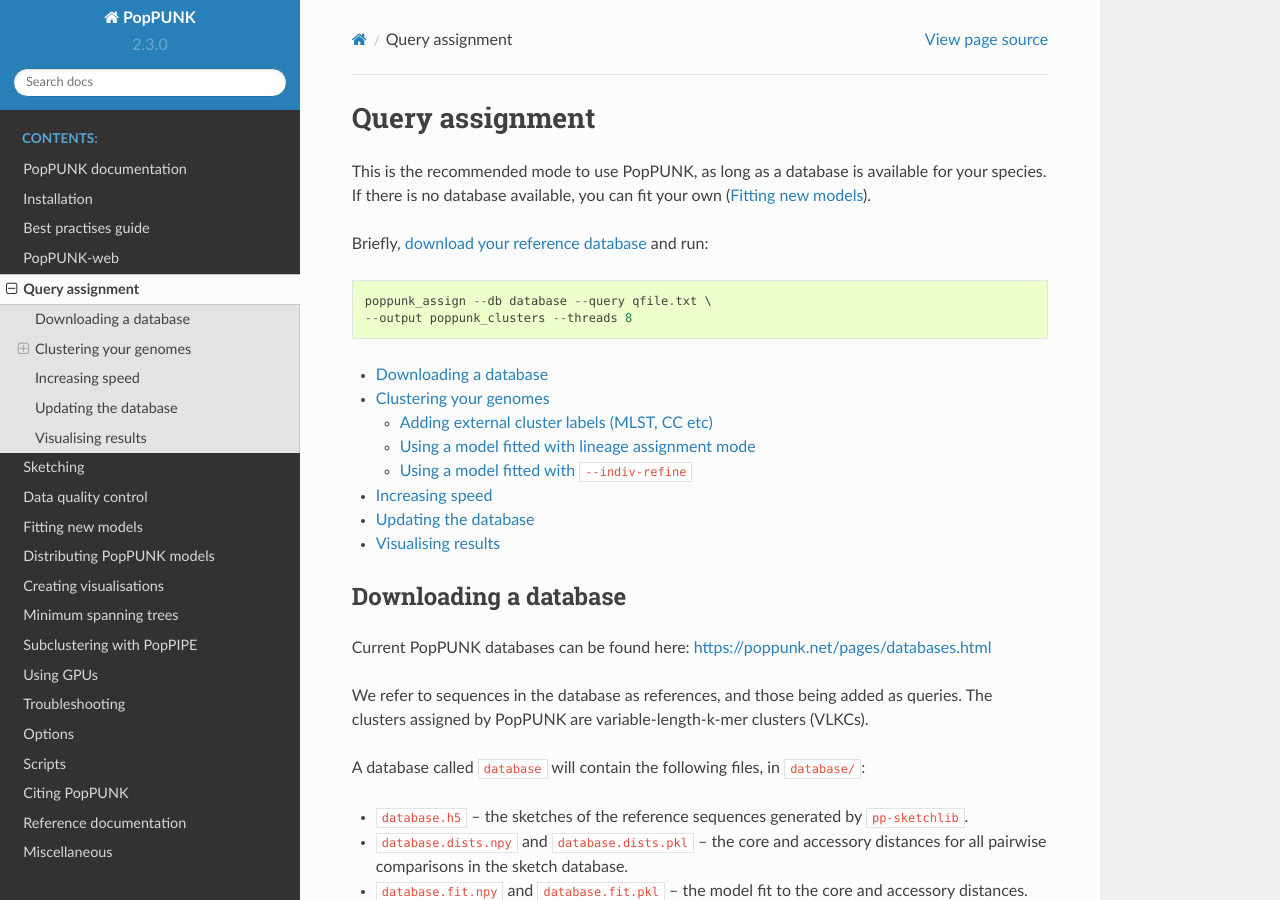
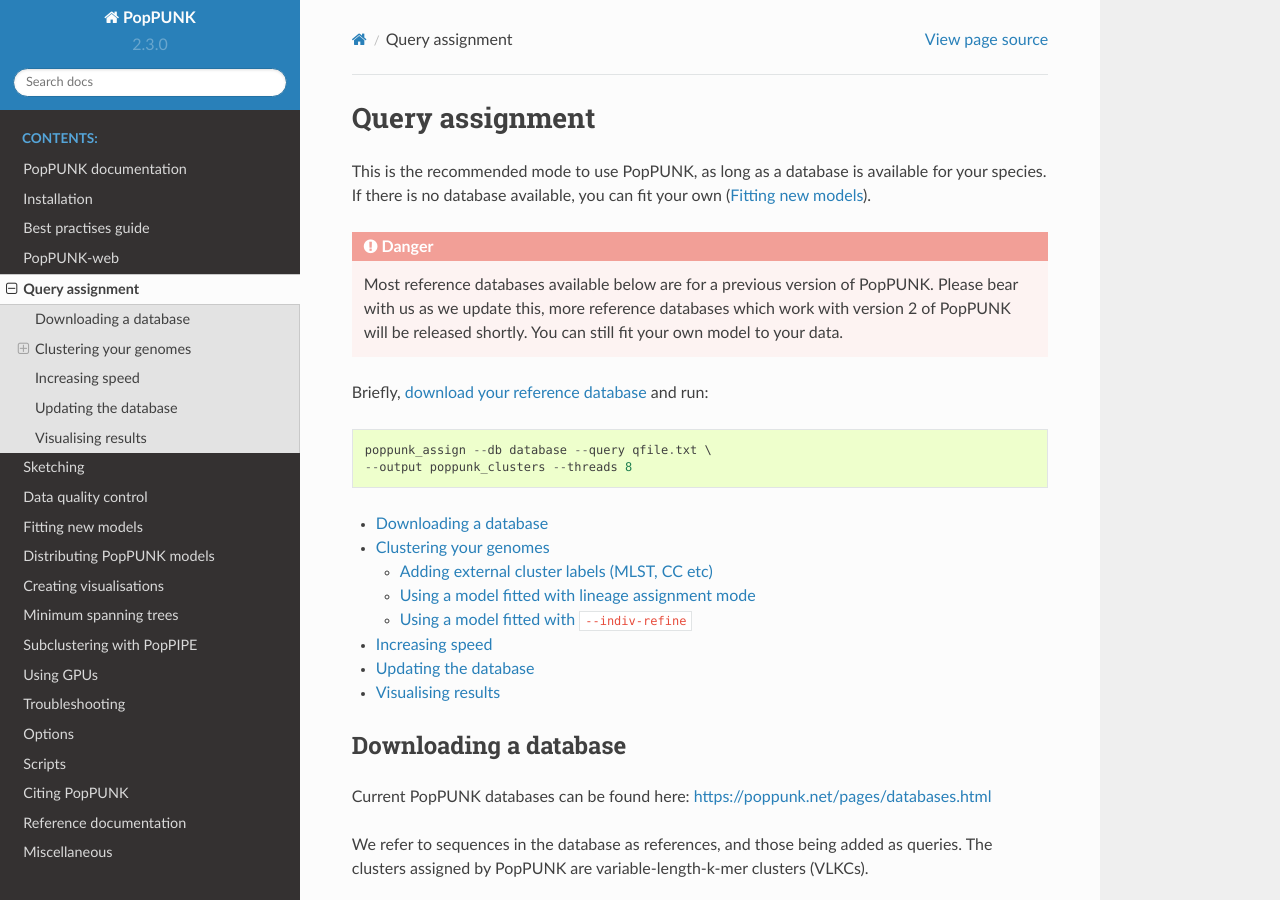
Before and after one commit to bacpop/PopPUNK, a Sphinx documentation site: the page built from docs/query_assignment.rst, in a window 1280 px wide and 900 px high. Built offline with Sphinx 7.4.7 and the Read the Docs theme 2.0.0, drawn with Linux system fonts in a browser that asks for light colours.

Commit message:
Add warning on assignment database versions

```diff
--- a/docs/query_assignment.rst
+++ b/docs/query_assignment.rst
@@ -2,6 +2,12 @@
 ================
 This is the recommended mode to use PopPUNK, as long as a database is available for
 your species. If there is no database available, you can fit your own (:doc:`model_fitting`).
+
+.. danger::
+    Most reference databases available below are for a previous version of PopPUNK.
+    Please bear with us as we update this, more reference databases which work
+    with version 2 of PopPUNK will be released shortly. You can still fit your
+    own model to your data.
 
 Briefly, `download your reference database <https://poppunk.net/pages/databases.html>`__ and run::
 
```
